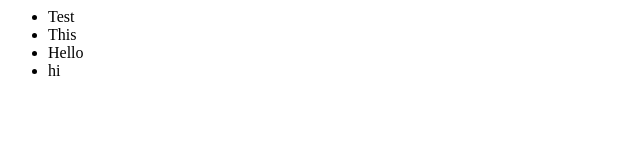
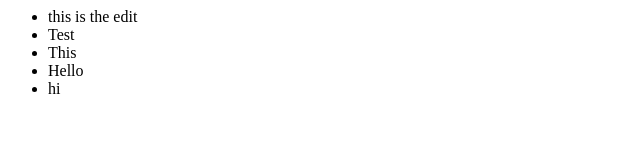
Before and after one commit to dodoisbobo/TestUpload, a plain HTML site: page csc.html in a window 1280 px wide. Shown: the whole page, without its empty margins (0-640 px from the left). Drawn offline with Linux system fonts and the light colour scheme.

Commit message:
Change on csc.html

```diff
--- a/csc.html
+++ b/csc.html
@@ -2,6 +2,7 @@
 <head>
 <body>
 	<ul>
+		<li> this is the edit </li>
 		<li>Test</li>
 		<li>This</li>
 		<li>Hello</li>
```
